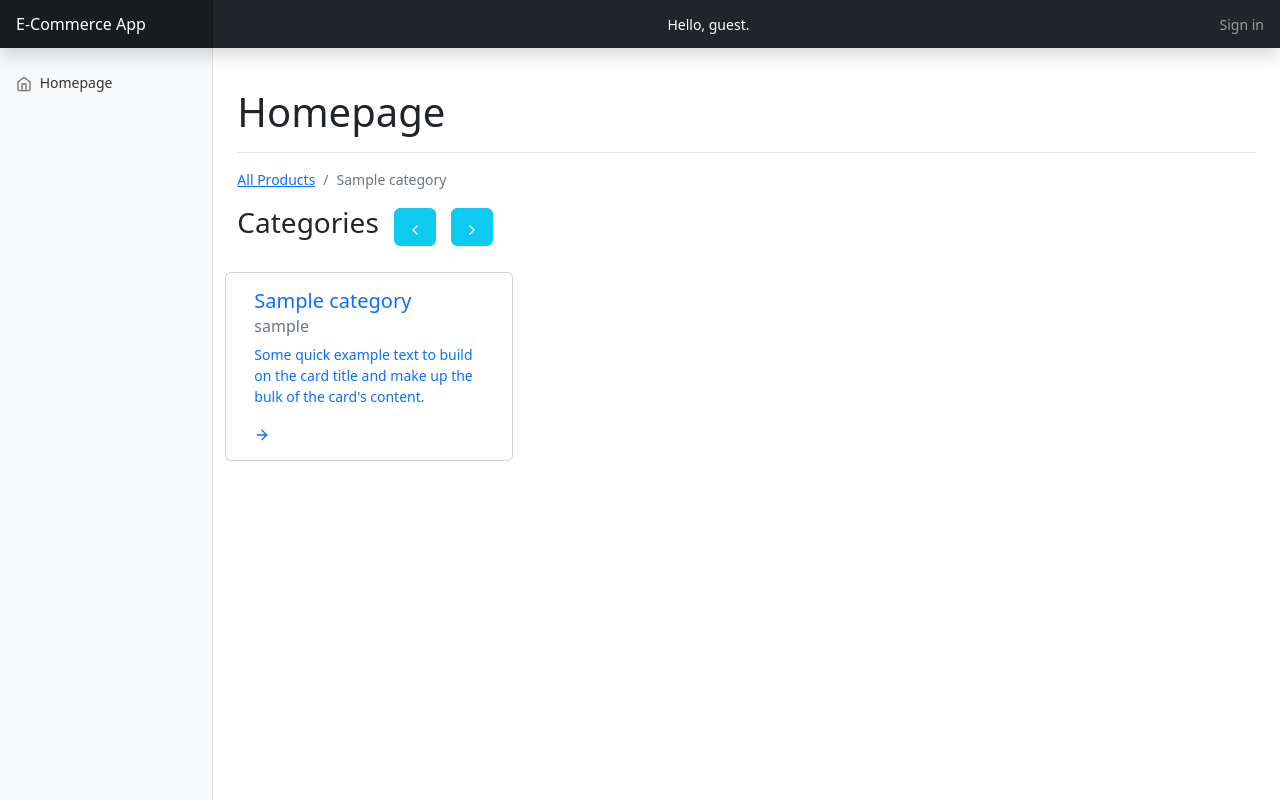
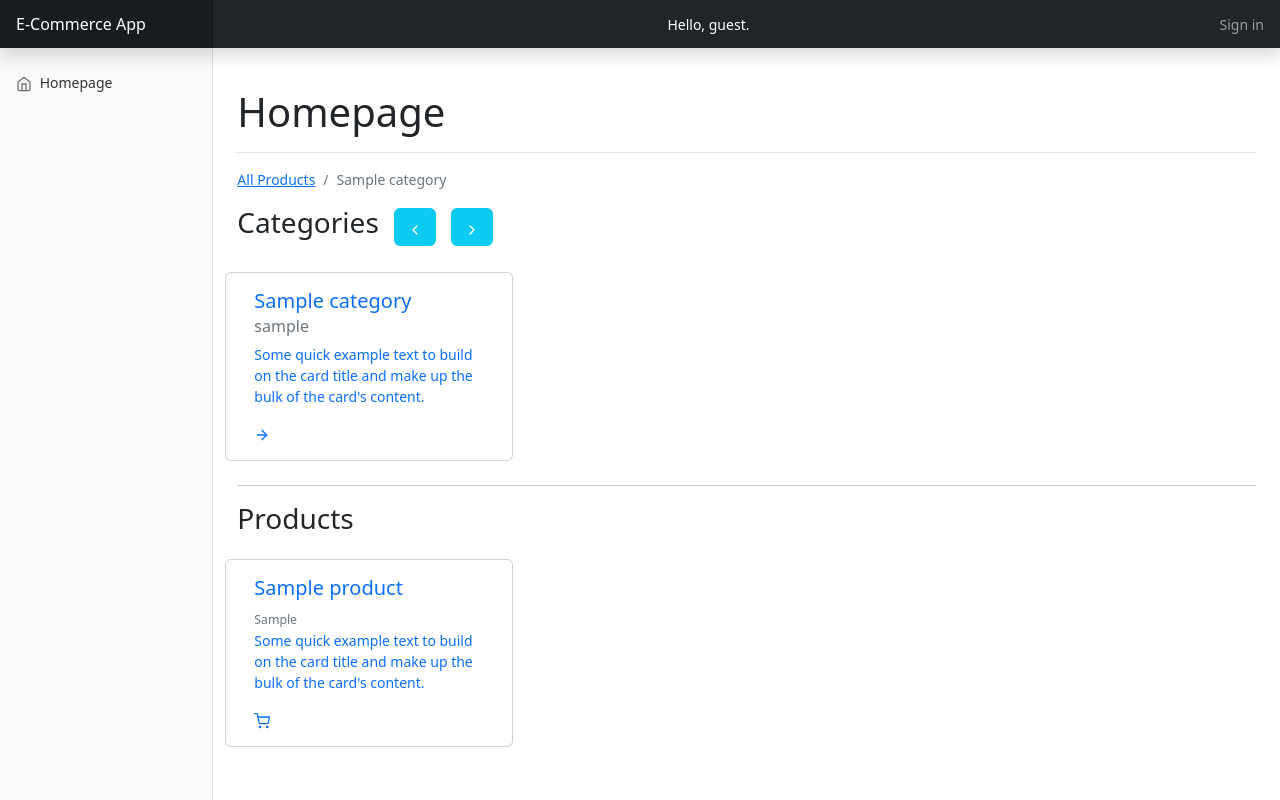
Before and after one commit to kursatcanciger/Symfony-E-Commerce-Project, a Symfony app: template templates/home_controller/index.html.twig in a window 1280 px wide. Run offline with Twig, Linux system fonts and the light colour scheme; the template is opened without the code that fills it: most values are stand-ins (such as "Sample title", 1, 10 or a date in 2020); some libraries are stand-ins or nearby versions.

Commit message:
add product list on homepage

```diff
--- a/templates/home_controller/index.html.twig
+++ b/templates/home_controller/index.html.twig
@@ -1,4 +1,4 @@
-{% extends "template.html.twig" %}
+{% extends 'template.html.twig' %}
 
 {% block content %}
   <div class="d-flex justify-content-between flex-wrap flex-md-nowrap align-items-center pt-3 pb-2 mb-3 border-bottom">
@@ -10,38 +10,31 @@
       <li class="breadcrumb-item">
         <a href="{{ path('home') }}">All Products</a>
       </li>
-			{% set path =  "" %}
+      {% set path = '' %}
       {% for cat in categoriesArray %}
-				{% set path = path ~ "/" ~ cat %}
+        {% set path = path ~ '/' ~ cat %}
         {% if loop.last %}
-					<li class="breadcrumb-item  active " aria-current="page">
-						{{ cat }}
-					</li>
+          <li class="breadcrumb-item active" aria-current="page">{{ cat }}</li>
         {% else %}
           <li class="breadcrumb-item">
-						<a href="{{ path('home', {slug: path|trim('/', 'left')}) }}">{{ cat }}</a>
+            <a href="{{ path('home', { slug: path|trim('/', 'left') }) }}">{{ cat }}</a>
           </li>
         {% endif %}
       {% endfor %}
     </ol>
   </nav>
 
-	{% if categories|length > 0 %}
-
+  {% if (categories|length) > 0 %}
     <div class="d-flex align-items-center mb-4" style="gap: 15px;">
       <h3>Categories</h3>
-			<button id="left-button" class="btn btn-info text-white">
-				<span data-feather="chevron-left" class="align-text-bottom"></span>
-			</button>
-			<button id="right-button" class="btn btn-info text-white">
-				<span data-feather="chevron-right" class="align-text-bottom"></span>
-			</button>
+      <button id="left-button" class="btn btn-info text-white"><span data-feather="chevron-left" class="align-text-bottom"></span></button>
+      <button id="right-button" class="btn btn-info text-white"><span data-feather="chevron-right" class="align-text-bottom"></span></button>
     </div>
 
-		<div id="categories" class="row flex-row flex-nowrap" style="gap:15px; overflow-x: scroll;">
+    <div id="categories" class="row flex-row flex-nowrap mb-4" style="gap:15px; overflow-x: scroll;">
       {% for cat in categories %}
         <div class="card" style="width: 18rem;">
-					<a href="{{ app.request.uri|trim('/', 'right') ~ "/" ~ cat.slug }}" class="text-decoration-none">
+          <a href="{{ (app.request.uri|trim('/', 'right')) ~ '/' ~ cat.slug }}" class="text-decoration-none">
             <div class="card-body">
               <h5 class="card-title">{{ cat.name }}</h5>
               <h6 class="card-subtitle mb-2 text-muted">{{ cat.slug }}</h6>
@@ -52,27 +45,64 @@
         </div>
       {% endfor %}
     </div>
-
   {% endif %}
 
+  {% if (products|length) > 0 %}
+    <hr />
+    <h3 class="mb-4">Products</h3>
+
+    <div class="row flex-row mb-4" style="gap: 15px;">
+      {% for product in products %}
+        <div class="card" style="width: 18rem;">
+          <a href="javascript:void(0);" class="text-decoration-none productCard" data-product="{{ product.id }}" data-name="{{ product.name }}">
+            <div class="card-body">
+              <h5 class="card-title">{{ product.name }}</h5>
+              <small class="mb-2 text-muted">{{ product.getCategory|join(', ') }}</small>
+              <p class="card-text">Some quick example text to build on the card title and make up the bulk of the card's content.</p>
+              <span data-feather="shopping-cart" class="align-text-bottom"></span>
+            </div>
+          </a>
+        </div>
+      {% endfor %}
+    </div>
+  {% endif %}
 {% endblock %}
 
 {% block javascript %}
   <script>
     jQuery(document).ready(function ($) {
       $('#right-button').click(function () {
-				event.preventDefault();
-				$('#categories').animate({
-				scrollLeft: "+=900px"
-				}, "slow");
-			});
+        event.preventDefault()
+        $('#categories').animate(
+          {
+            scrollLeft: '+=900px'
+          },
+          'slow'
+        )
+      })
 
       $('#left-button').click(function () {
-				event.preventDefault();
-				$('#categories').animate({
-				scrollLeft: "-=900px"
-				}, "slow");
-			});
-});
+        event.preventDefault()
+        $('#categories').animate(
+          {
+            scrollLeft: '-=900px'
+          },
+          'slow'
+        )
+      })
+
+      $('.productCard').click(function () {
+        const product = $(this).data('product')
+        const name = $(this).data('name')
+        const piece = prompt(`How many "${name}" will you add to your shopping cart?`, 0)
+
+        if (isNaN(piece)) {
+          alert('You can only enter numeric characters.')
+        }
+
+        if (piece > 0) {
+        }
+      })
+    })
   </script>
 {% endblock %}
```
Also changed, not shown: src/Controller/HomeController.php (+11 -2 lines). Lines whose indentation alone changed are shown as unchanged.
